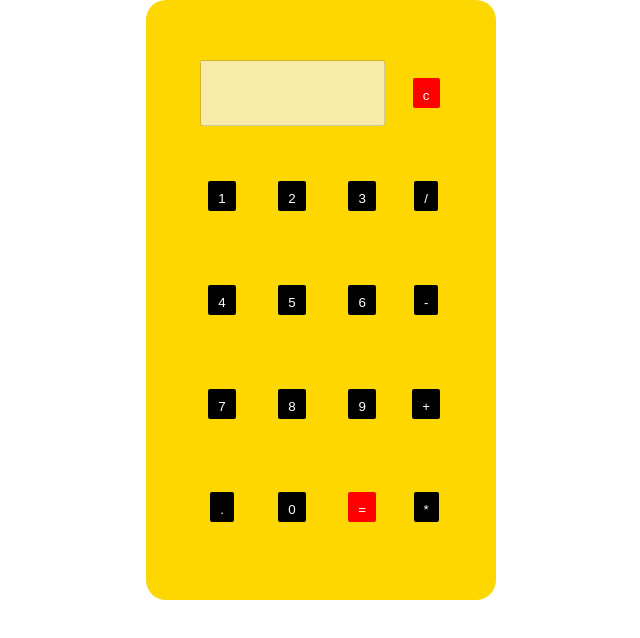
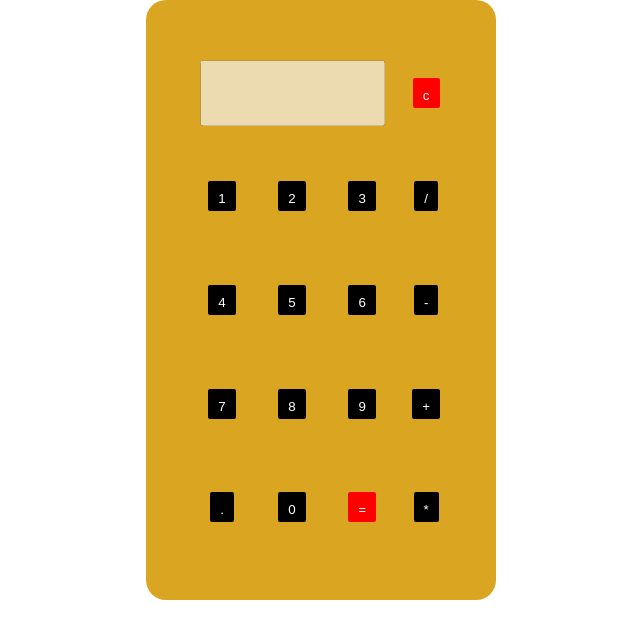
Before and after one commit to Paulhakeem/calculator, a plain HTML site: page index.html in a window 1280 px wide. Shown: the whole page, without its empty margins (319-959 px from the left). Drawn offline with Linux system fonts and the light colour scheme.

Commit message:
Update style.css

```diff
--- a/style.css
+++ b/style.css
@@ -16,7 +16,7 @@ body{
   border-radius: 20px;
   padding: 40px;
   box-sizing: border-box;
-  background: gold;
+  background: goldenrod;
 
 }
 }
```
